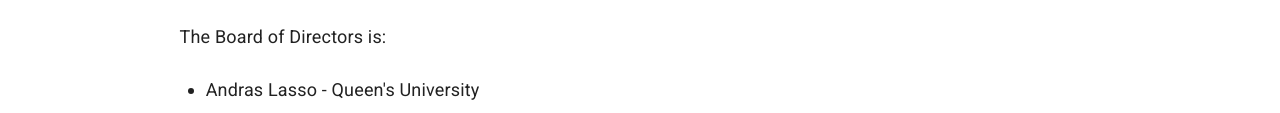
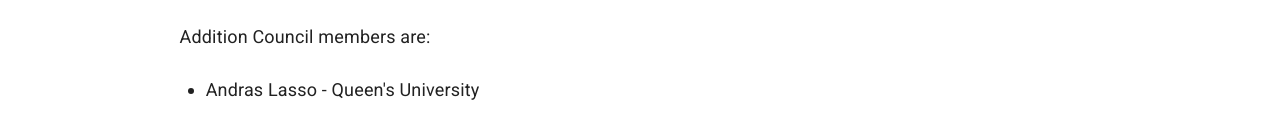
Before and after one commit to InsightSoftwareConsortium/insightsoftwareconsortium.org, a Gatsby site: page /council in a window 1280 px wide. Shown: the part 483-596 px from the top of the page. Built offline with nearby package versions, Linux system fonts and the light colour scheme; Gatsby itself is replaced by a stand-in of ours.

Commit message:
DOC: Update "Board of Directors" to "Council"
Following corporate dissolution and NumFOCUS Sponsored Project status, this is the correct identification.

```diff
--- a/src/pages/council.js
+++ b/src/pages/council.js
@@ -49,7 +49,7 @@
           </li>
         </ul>
 
-        <p>The Board of Directors is:</p>
+        <p>Addition Council members are:</p>
         <ul>
           <li>Andras Lasso - Queen's University</li>
           <li>
```
